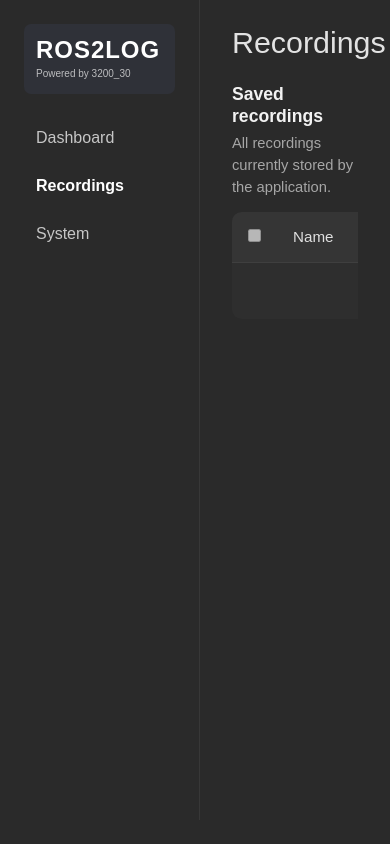
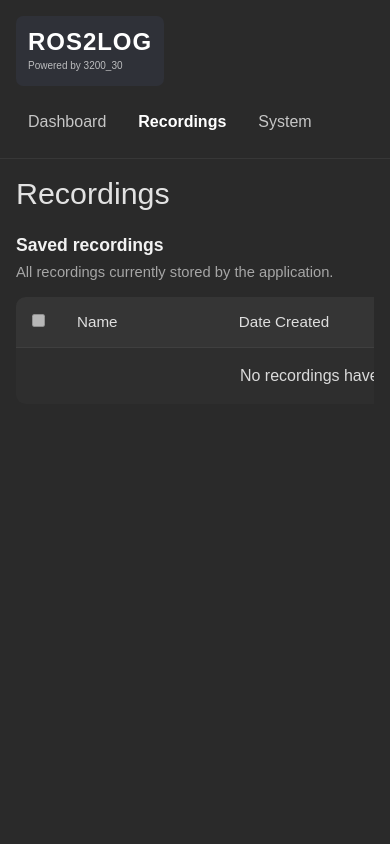
Before and after one commit to MD23728478/ros2log, a Flask app: page /recordings in a window 390 px wide. Run offline with Flask 3, Linux system fonts and the light colour scheme; data that the repository does not hold is empty; some libraries are stand-ins or nearby versions.

Commit message:
Improve responsive app layout

```diff
--- a/frontend/static/css/app.css
+++ b/frontend/static/css/app.css
@@ -1,6 +1,10 @@
 html,
 body {
 	min-height: 100%;
+}
+
+html {
+	font-size: clamp(16px, calc(14px + 0.16vw), 18px);
 }
 
 body {
@@ -24,7 +28,7 @@ body {
 }
 
 .app-sidebar {
-	flex: 0 0 12.5rem;
+	flex: 0 0 auto;
 	padding: 1.5rem;
 	border-right: 1px solid rgba(255, 255, 255, 0.06);
 }
@@ -32,6 +36,7 @@ body {
 .app-sidebar-title {
 	display: flex;
 	flex-direction: column;
+	width: fit-content;
 	gap: 0.35rem;
 	margin-bottom: 1.5rem;
 	padding: 0.875rem 0.75rem;
@@ -120,7 +125,7 @@ body {
 
 .dashboard-tools {
 	display: grid;
-	grid-template-columns: minmax(12rem, 16rem) minmax(0, 42rem);
+	grid-template-columns: clamp(14rem, 20vw, 22rem) minmax(0, 1fr);
 	gap: 1rem;
 	align-items: start;
 }
@@ -128,6 +133,7 @@ body {
 .topic-list,
 .topic-monitor,
 .topic-recording {
+	min-width: 0;
 	padding: 1rem;
 	border-radius: 0.6rem;
 	background: rgba(255,255,255,0.02);
@@ -225,6 +231,7 @@ body {
 .topic-list-item .form-check-label {
 	flex: 1 1 auto;
 	margin: 0;
+	overflow-wrap: anywhere;
 	cursor: pointer;
 }
 
@@ -268,10 +275,6 @@ body {
 	max-width: 26rem;
 }
 
-.recordings-page-panel {
-	max-width: 64rem;
-}
-
 .recordings-page-header {
 	margin-bottom: 0.9rem;
 }
@@ -294,7 +297,7 @@ body {
 
 .recordings-table {
 	width: 100%;
-	min-width: 58rem;
+	min-width: 44rem;
 	border-collapse: collapse;
 	border-spacing: 0;
 	background: rgba(255, 255, 255, 0.02);
@@ -573,10 +576,25 @@ body {
 
 .btn.loading { opacity: 0.95; }
 
-@media (max-width: 48rem) {
-	.dashboard-tools { grid-template-columns: 1fr; }
+@media (max-width: 62rem) {
+	.dashboard-tools { grid-template-columns: minmax(0, 1fr); }
 	.topic-list { grid-row: auto; }
 	.topic-recording { grid-column: auto; }
+}
+
+@media (max-width: 48rem) {
+	.app-dashboard { flex-direction: column; }
+	.app-sidebar {
+		padding: 1rem;
+		border-right: 0;
+		border-bottom: 1px solid rgba(255, 255, 255, 0.06);
+	}
+	.app-sidebar-title { margin-bottom: 1rem; }
+	.app-sidebar-nav { flex-direction: row; flex-wrap: wrap; gap: 0.25rem 0.5rem; }
+	.app-dashboard-main { padding: 1rem; }
+	.topic-recording-row { flex-wrap: wrap; }
+	.recording-duration-fields,
+	.recording-controls { flex-wrap: wrap; }
 	.topic-monitor-form { grid-template-columns: 1fr; }
 }
 
@@ -668,7 +686,6 @@ body {
 }
 
 .system-section {
-	max-width: 72rem;
 	margin-bottom: 1.5rem;
 	padding: 1rem;
 	border: 1px solid rgba(255, 255, 255, 0.05);
@@ -744,6 +761,10 @@ body {
 	white-space: nowrap;
 }
 
+.performance-card-header {
+	flex-wrap: wrap;
+}
+
 .performance-card-status {
 	color: #8de5aa;
 }
@@ -768,7 +789,6 @@ body {
 .performance-chart {
 	display: block;
 	width: 100%;
-	height: 5rem;
 	border-radius: 0.35rem;
 	background: rgba(255, 255, 255, 0.025);
 }
@@ -841,6 +861,7 @@ body {
 .system-config-item span {
 	display: block;
 	margin-top: 0.35rem;
+	overflow-wrap: anywhere;
 	color: rgba(242, 242, 242, 0.38);
 	font-size: 0.68rem;
 	letter-spacing: 0.02em;
```
